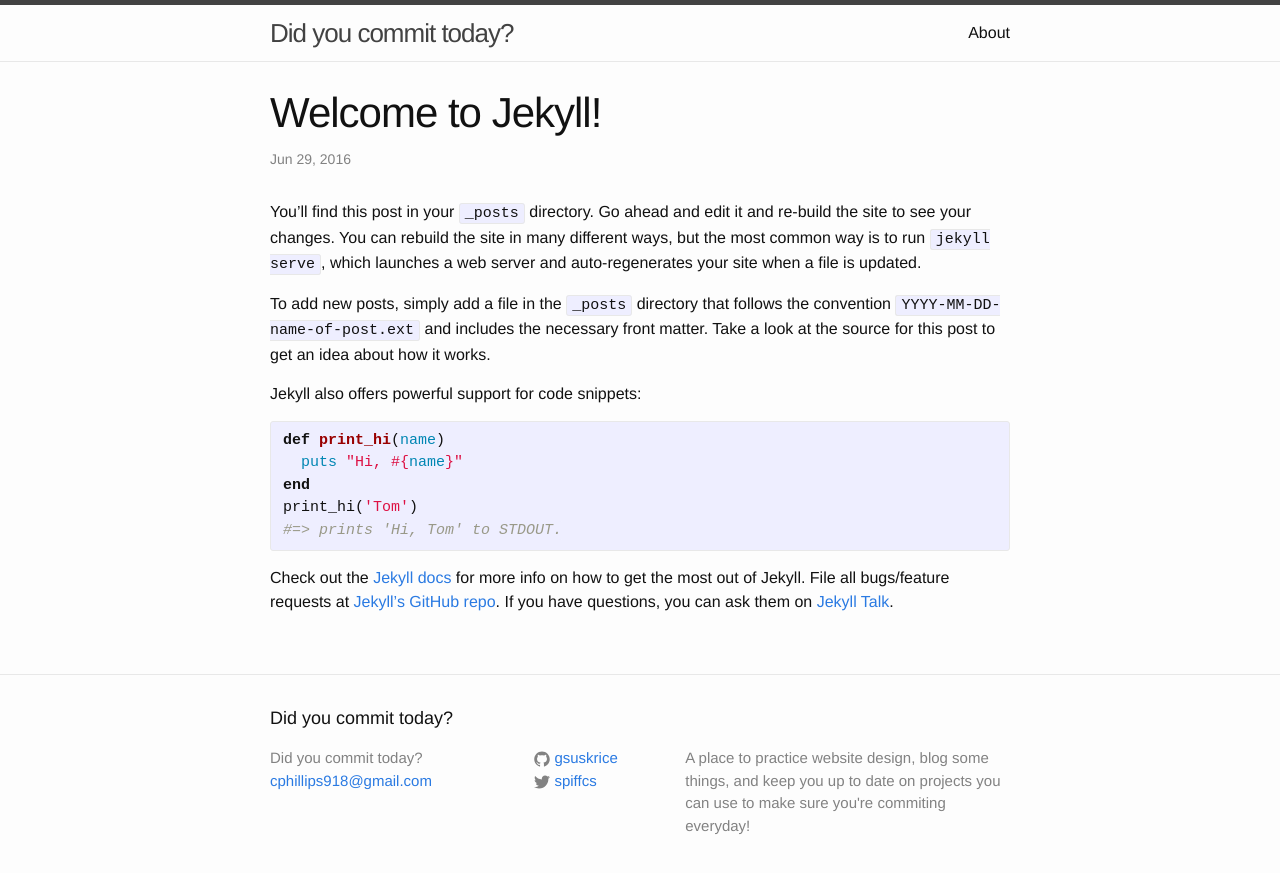
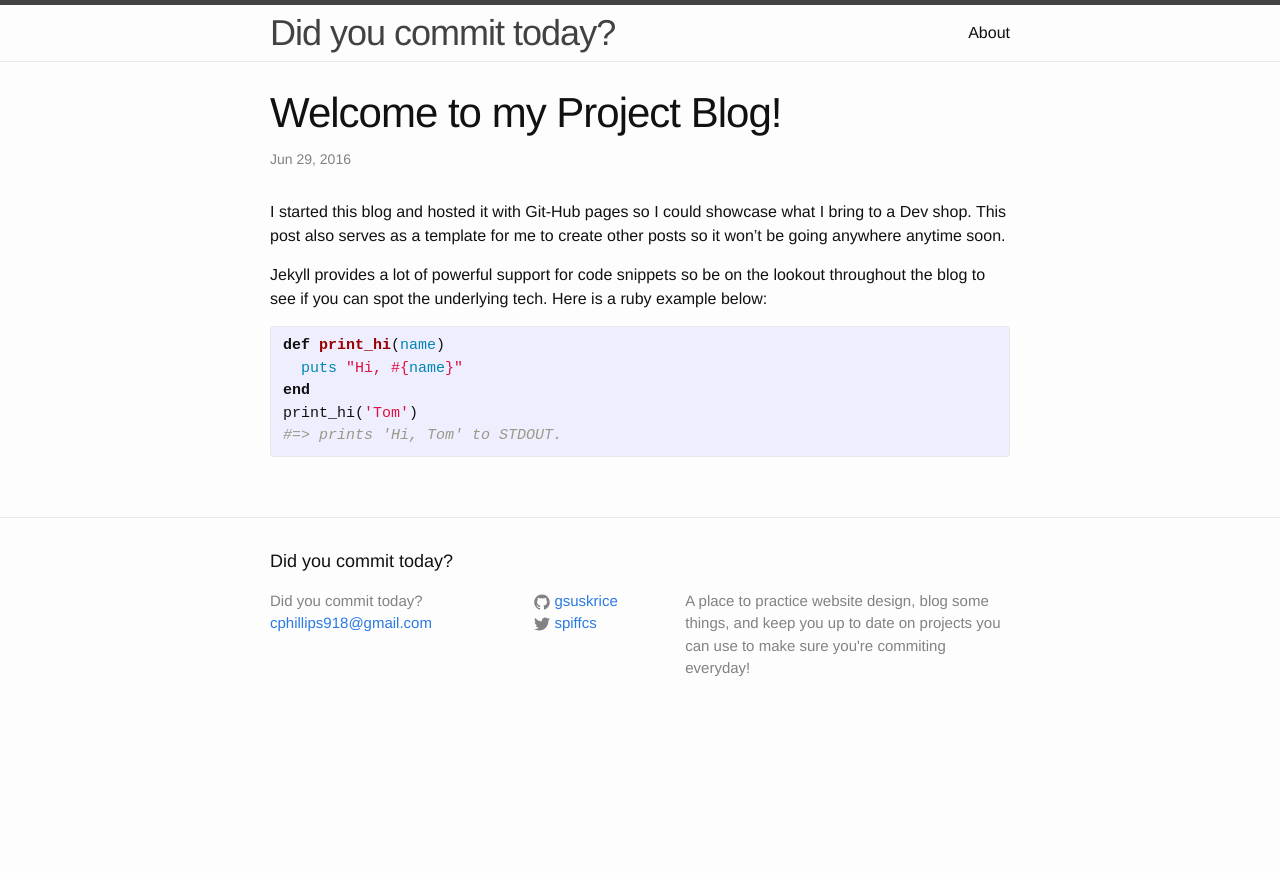
Before and after one commit to nayana487/gsuskrice.github.io, a Jekyll site: the page built from _posts/2016-06-29-welcome-to-jekyll.markdown, in a window 1280 px wide. Shown: the top 873 px of the page. Built offline with Jekyll 4.4.1, drawn with Linux system fonts in a browser that asks for light colours.

Commit message:
Sup did stuff

```diff
--- a/_posts/2016-06-29-welcome-to-jekyll.markdown
+++ b/_posts/2016-06-29-welcome-to-jekyll.markdown
@@ -1,25 +1,19 @@
 ---
 layout: post
-title:  "Welcome to Jekyll!"
+title:  "Welcome to my Project Blog!"
 date:   2016-06-29 13:22:53 -0400
-categories: jekyll update
+categories: Development
 ---
-You’ll find this post in your `_posts` directory. Go ahead and edit it and re-build the site to see your changes. You can rebuild the site in many different ways, but the most common way is to run `jekyll serve`, which launches a web server and auto-regenerates your site when a file is updated.
+I started this blog and hosted it with Git-Hub pages so I could showcase what I bring to a Dev shop.
+This post also serves as a template for me to create other posts so it won't be going anywhere anytime soon.
 
-To add new posts, simply add a file in the `_posts` directory that follows the convention `YYYY-MM-DD-name-of-post.ext` and includes the necessary front matter. Take a look at the source for this post to get an idea about how it works.
-
-Jekyll also offers powerful support for code snippets:
+Jekyll provides a lot of powerful support for code snippets so be on the lookout throughout the blog to see if you can spot the underlying tech. Here is a ruby example below:
 
 {% highlight ruby %}
+
 def print_hi(name)
   puts "Hi, #{name}"
 end
 print_hi('Tom')
 #=> prints 'Hi, Tom' to STDOUT.
 {% endhighlight %}
-
-Check out the [Jekyll docs][jekyll-docs] for more info on how to get the most out of Jekyll. File all bugs/feature requests at [Jekyll’s GitHub repo][jekyll-gh]. If you have questions, you can ask them on [Jekyll Talk][jekyll-talk].
-
-[jekyll-docs]: http://jekyllrb.com/docs/home
-[jekyll-gh]:   https://github.com/jekyll/jekyll
-[jekyll-talk]: https://talk.jekyllrb.com/
--- a/_sass/_layout.scss
+++ b/_sass/_layout.scss
@@ -11,7 +11,7 @@
 }
 
 .site-title {
-    font-size: 26px;
+    font-size: 36px;
     font-weight: 300;
     line-height: 56px;
     letter-spacing: -1px;
```
Also changed, not shown: index.html (+1 -6 lines), readme.txt.
